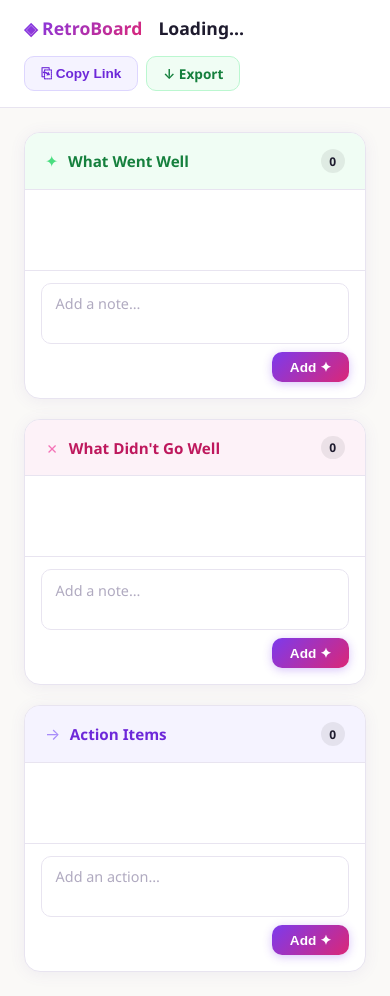
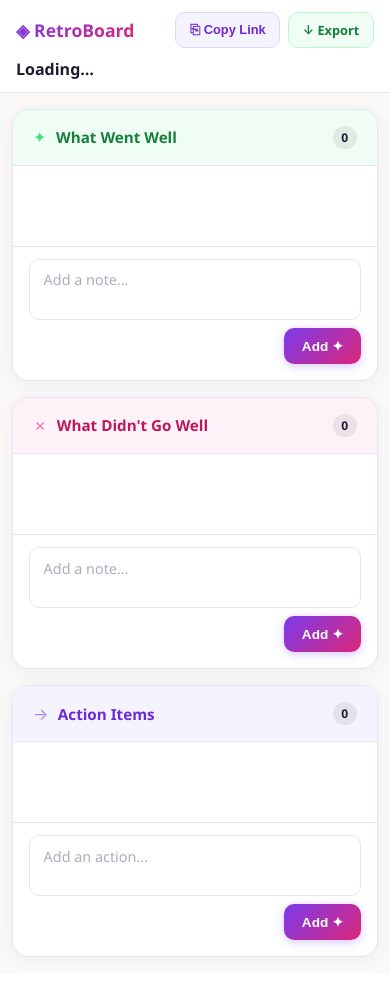
Before and after one commit to 2025sl93072/retroboard, a Flask app: template templates/board.html in a window 390 px wide. After the commit the page ends 960 px from the top, so only its background shows below. Run offline with Flask 3, Linux system fonts and the light colour scheme; the template is opened without the code that fills it, so the values that code supplies are empty.

Commit message:
feat: improve animations and mobile responsiveness
Smoother note slide-in with spring easing and stagger delays, pop
animation on vote, fade-up on landing page load. Mobile breakpoint at
600px fixes header stacking, touch target sizes, and column padding.

```diff
--- a/static/app.js
+++ b/static/app.js
@@ -112,6 +112,9 @@ async function voteNote(btn) {
   const data   = await res.json();
 
   btn.classList.add("voted");
+  btn.classList.remove("pop");
+  void btn.offsetWidth; // reflow to restart animation
+  btn.classList.add("pop");
   btn.querySelector(".vote-count").textContent = data.votes;
   showToast("Vote counted ▲");
   await loadBoard();
--- a/static/style.css
+++ b/static/style.css
@@ -260,6 +261,37 @@ body {
   .columns-wrapper { grid-template-columns: 1fr; }
 }
 
+@media (max-width: 600px) {
+  .board-header {
+    gap: .6rem;
+    padding: .75rem 1rem;
+  }
+
+  .board-title {
+    width: 100%;
+    flex: none;
+    order: 3;
+    font-size: 1rem;
+  }
+
+  .header-actions { margin-left: auto; }
+
+  .btn-copy, .btn-export {
+    padding: .5rem .85rem;
+    font-size: .8rem;
+    min-height: 36px;
+  }
+
+  .columns-wrapper { padding: 1rem .75rem; gap: 1rem; }
+
+  .btn-add, .btn-vote, .btn-delete {
+    min-height: 36px;
+  }
+
+  .landing-title { font-size: 2.2rem; }
+  .logo-mark     { font-size: 2.4rem; }
+}
+
 .column {
   background: var(--surface);
   border-radius: var(--radius);
```
Also changed, not shown: other parts of static/style.css (+25 -3 lines).
